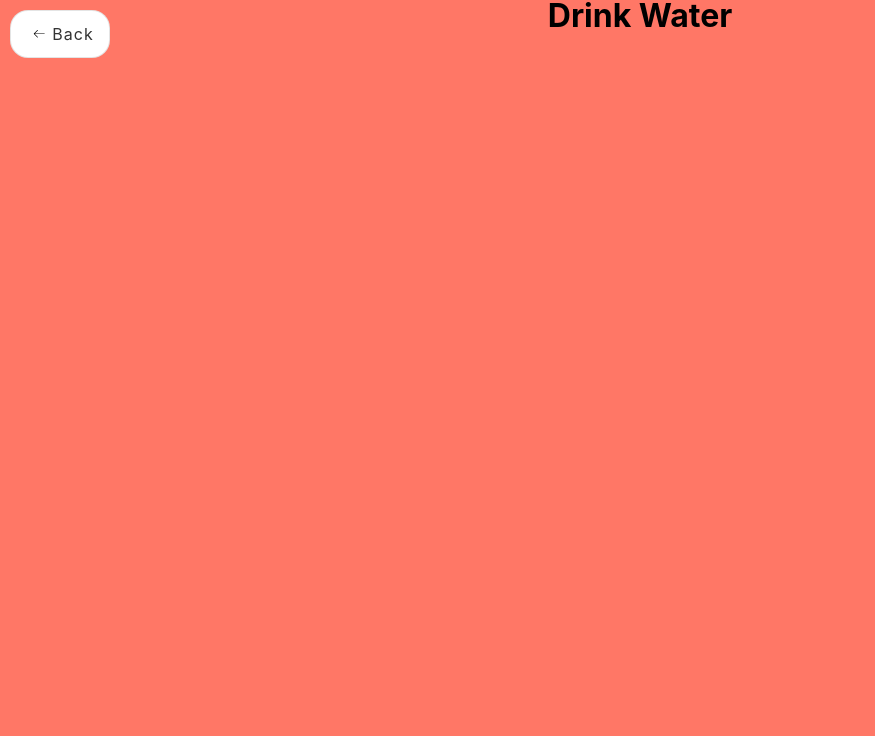
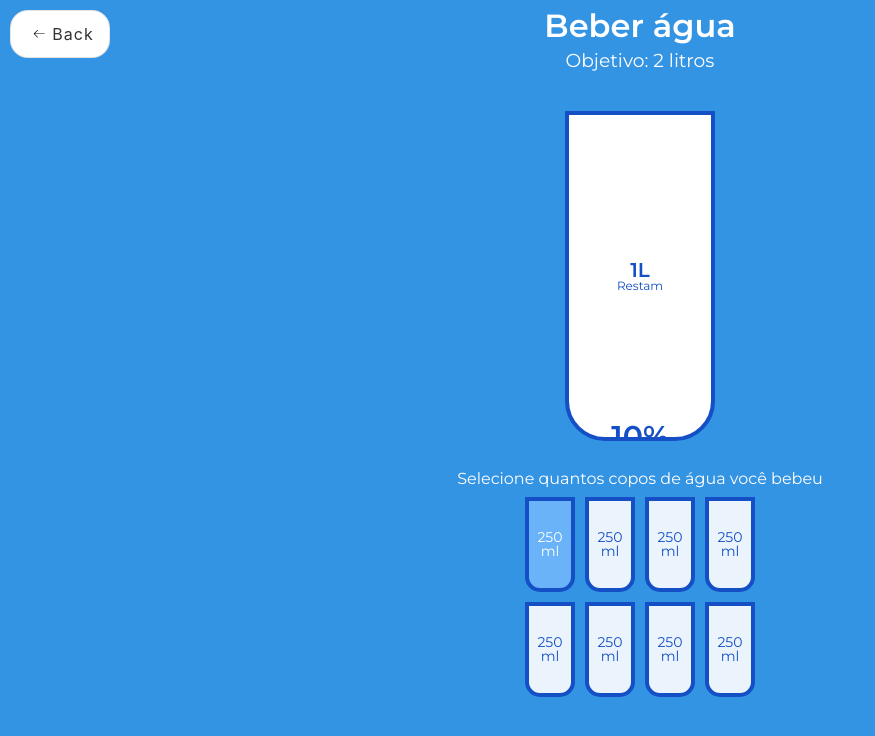
Before and after one commit to jorgehenrrique/50projects-react, a React (Vite) app: page /50projects-react/pages/16-drink-water in a window 1280 px wide. Shown: the top 736 px of the page, without its empty margins (0-875 px from the left). Built offline with nearby package versions, Linux system fonts and the light colour scheme; a web font is replaced by a local one.

Commit message:
Add css proj 16

```diff
--- a/src/pages/16-drink-water/DrinkWater.css
+++ b/src/pages/16-drink-water/DrinkWater.css
@@ -1,4 +1,88 @@
+@import url("https://fonts.googleapis.com/css?family=Montserrat:400,600&display=swap");
+
 .body-16 {
-  background-color: #f76;
-  height: 100vh;
+  font-family: "Montserrat", sans-serif;
+  background-color: #3494e4;
+  color: #fff;
+  display: flex;
+  flex-direction: column;
+  align-items: center;
+  /* justify-content: space-evenly; */
+  /* margin-bottom: 4rem; */
+  min-height: 100vh;
 }
+.body-16 h1 {
+  margin: 1rem 0 0;
+}
+.body-16 h3 {
+  font-weight: 400;
+  margin: 1rem 0;
+}
+
+.copo {
+  background-color: #fff;
+  border: 0.4rem solid #144fc6;
+  color: #144fc6;
+  border-radius: 0 0 4rem 4rem;
+  height: 33rem;
+  width: 15rem;
+  margin: 3rem 0;
+  display: flex;
+  flex-direction: column;
+  overflow: hidden;
+}
+.copo.copo-pequeno {
+  height: 9.5rem;
+  width: 5rem;
+  border-radius: 0 0 1.5rem 1.5rem;
+  background-color: #ffffffe6;
+  cursor: pointer;
+  font-size: 1.4rem;
+  align-items: center;
+  justify-content: center;
+  margin: 0.5rem;
+  transition: 0.3s ease;
+}
+.copo.copo-pequeno.cheio {
+  background-color: #6ab3f8;
+  color: #fff;
+}
+.copos {
+  display: flex;
+  flex-wrap: wrap;
+  align-items: center;
+  justify-content: center;
+  width: 28rem;
+}
+
+.restante {
+  display: flex;
+  flex-direction: column;
+  align-items: center;
+  justify-content: center;
+  flex: 1;
+  transition: 0.3s ease;
+}
+.restante span {
+  font-size: 2rem;
+  font-weight: bold;
+}
+.restante small {
+  font-size: 1.2rem;
+}
+
+.percentage {
+  background-color: #6ab3f8;
+  display: flex;
+  align-items: center;
+  justify-content: center;
+  font-weight: bold;
+  font-size: 3rem;
+  height: 0;
+  transition: 0.3s ease;
+}
+
+.text-16 {
+  text-align: center;
+  margin: 0 0 0.5rem;
+}
--- a/src/pages/16-drink-water/DrinkWater.jsx
+++ b/src/pages/16-drink-water/DrinkWater.jsx
@@ -7,9 +7,41 @@ export default function DrinkWater() {
     document.title = 'Drink Water';
   }, []);
 
+  let copos = [];
+  for (let index = 0; index < 6; index++) {
+    copos.push(
+      <div key={index} className="copo copo-pequeno">250 ml</div>
+    );
+  }
+
   return (
     <div className="body-16">
-      <h1>Drink Water</h1>
+      <h1>Beber água</h1>
+      <h3>Objetivo: 2 litros</h3>
+
+      <div className="copo">
+        <div className="restante" id="remained">
+          <span id="liters">1L</span>
+          <small>Restam</small>
+        </div>
+
+        <div className="percentage" id="percentage">10%</div>
+      </div>
+
+      <p className="text-16">Selecione quantos copos de água você bebeu</p>
+
+      <div className="copos">
+        <div className="copo copo-pequeno cheio">250 ml</div>
+        <div className="copo copo-pequeno">250 ml</div>
+        <div className="copo copo-pequeno">250 ml</div>
+        <div className="copo copo-pequeno">250 ml</div>
+        <div className="copo copo-pequeno">250 ml</div>
+        <div className="copo copo-pequeno">250 ml</div>
+        <div className="copo copo-pequeno">250 ml</div>
+        <div className="copo copo-pequeno">250 ml</div>
+        {/* {copos} */}
+      </div>
+
     </div>
   );
 }
```
